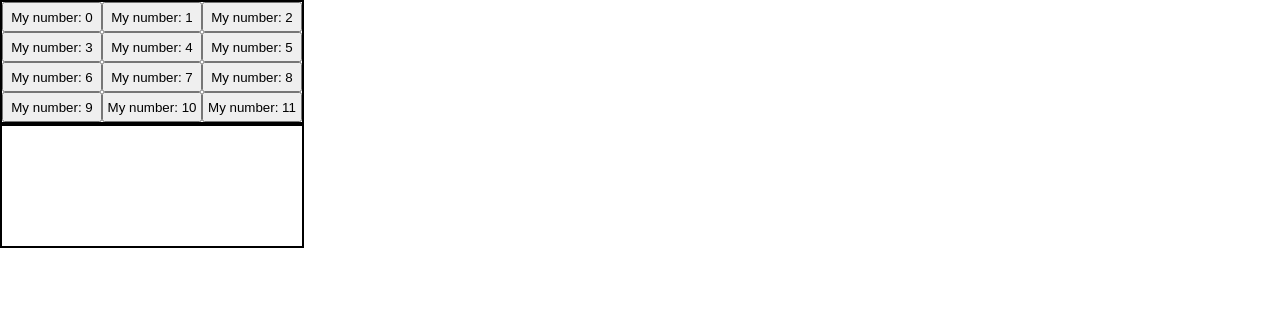
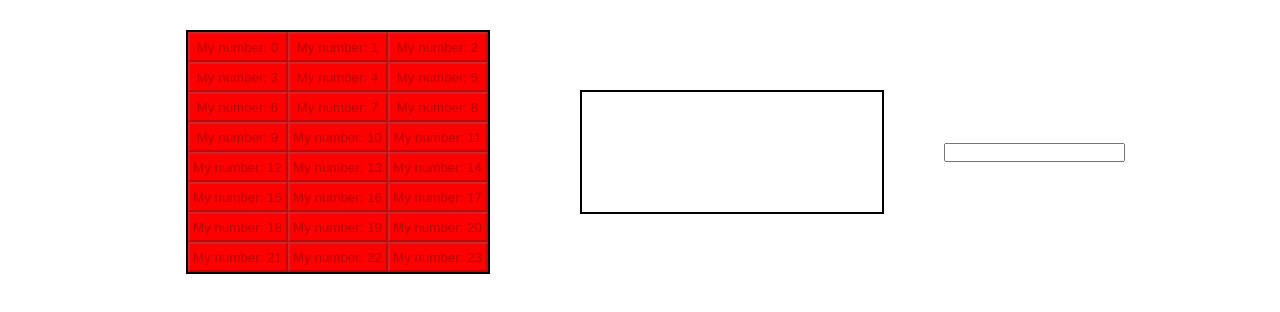
Before and after one commit to d6felix/dnd-gradient-background, a React app: page / in a window 1280 px wide. Shown: the top 312 px of the page. Built offline with nearby package versions, Linux system fonts and the light colour scheme.

Commit message:
added wrapper, input and button disable

```diff
--- a/src/App.scss
+++ b/src/App.scss
@@ -1,16 +1,28 @@
+.wrapper {
+    display: flex;
+    flex-direction: row;
+    gap: 30px;
+    justify-content: center;
+    align-content: center;
+    align-items: center;
+}
+
 .container {
+    margin: 30px;
     display: grid;
     grid-template-columns: repeat(3, 100px [col-start]);
     grid-template-rows: repeat(4, 30px [row-start]);
     width: fit-content;
+    height: fit-content;
     border: 2px solid black;
 }
 
 .button {
     height: 30px;
     width: 100px;
+    background-color: red;
 
     &__selected {
-        background-color: red;
+        background-color: green;
     }
 }
--- a/src/App.tsx
+++ b/src/App.tsx
@@ -6,6 +6,9 @@ import "./App.scss";
 import { useDrag, useDrop } from "react-dnd";
 import DragElement from "./components/DragElement/DragElement";
 import DropArea from "./components/DropArea/DropArea";
+
+const STORE_SIZE: number = 24;
+const CALC_SIZE: number = 12;
 
 export const ItemTypes = {
     STORE: "STORE",
@@ -21,19 +24,24 @@ export type Selected = {
 }
 
 export const App = () => {
-    let buttons: CalcButton[] = Array.from(Array(12));
-    let storeZone = Array.from(Array(12));
-    let calcZone = Array.from(Array(12));
-    const [selected, setSelected] = useState<Selected[]>(Array.from(Array(12)).map(
+    let buttons: CalcButton[] = Array.from(Array(STORE_SIZE));
+    let storeZone = Array.from(Array(STORE_SIZE));
+    let calcZone = Array.from(Array(CALC_SIZE));
+    const [selected, setSelected] = useState<Selected[]>(Array.from(Array(STORE_SIZE)).map(
         (_, index) => { return { isSelected: false, position: index }; }
     ));
+    const [inputValue, setInputValue] = useState<string>("");
 
     buttons = buttons.map((_, index) => {
         const button =
-            (<DragElement index={index} type={selected[index].isSelected ? ItemTypes.CALC : ItemTypes.STORE} key={index} >
+            (<DragElement
+                index={index}
+                type={selected[index].isSelected ? ItemTypes.CALC : ItemTypes.STORE} key={index}
+            >
                 <button
                     className={classNames("button", selected[index].isSelected && "button__selected")}
-                    onClick={() => { }}
+                    onClick={() => setInputValue(inputValue + index)}
+                    disabled={!selected[index].isSelected}
                 >
                     My number: {index}
                 </button >
@@ -62,7 +70,7 @@ export const App = () => {
     });
 
     return (
-        <>
+        <div className={classNames("wrapper")} >
             <div className={classNames("container")}>
                 {storeZone}
             </div>
@@ -70,7 +78,8 @@ export const App = () => {
             <div className={classNames("container")}>
                 {calcZone}
             </div >
-        </>
+            <input type="text" value={inputValue}></input>
+        </div >
     );
 }
 
```
